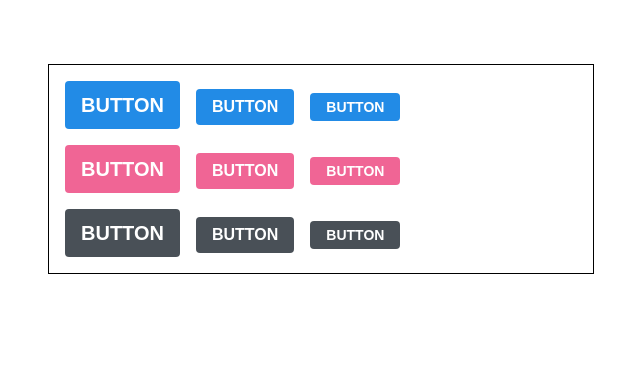
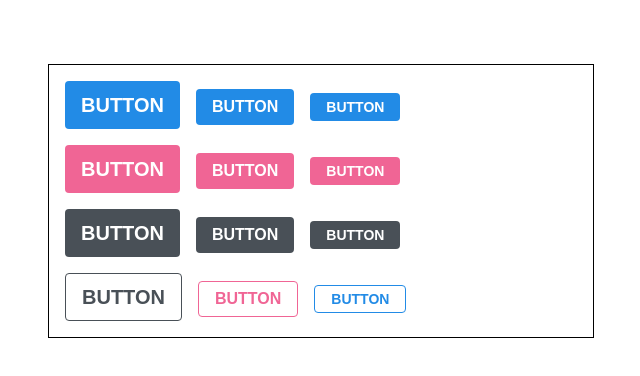
Before and after one commit to xogustlnx/react_desgin_sass, a React (Create React App) app: page / in a window 1280 px wide. Shown: the top 376 px of the page, without its empty margins (319-959 px from the left). Built offline with nearby package versions, Linux system fonts and the light colour scheme.

Commit message:
add_outline

```diff
--- a/src/App.js
+++ b/src/App.js
@@ -34,6 +34,18 @@ function App() {
           BUTTON
         </Button>
       </div>
+
+      <div className="buttons">
+        <Button size="large" color="gray" outline>
+          BUTTON
+        </Button>
+        <Button size="medium" color="pink" outline>
+          BUTTON
+        </Button>
+        <Button size="small" color="blue" outline>
+          BUTTON
+        </Button>
+      </div>
     </div>
   );
 }
--- a/src/components/Button.js
+++ b/src/components/Button.js
@@ -2,9 +2,11 @@ import React from "react";
 import classNames from "classnames";
 import "./Button.scss";
 
-const Button = ({ children, size, color }) => {
+const Button = ({ children, size, color, outline }) => {
   return (
-    <button className={classNames("Button", size, color)}>{children}</button>
+    <button className={classNames("Button", size, color, { outline })}>
+      {children}
+    </button>
   );
 };
 
--- a/src/components/Button.scss
+++ b/src/components/Button.scss
@@ -10,6 +10,15 @@ $pink: #f06595;
 
   &:active {
     background: darken($color, 10%);
+  }
+  &.outline {
+    color: $color;
+    background: none;
+    border: 1px solid $color;
+    &:hover {
+      background: $color;
+      color: white;
+    }
   }
 }
 
```
